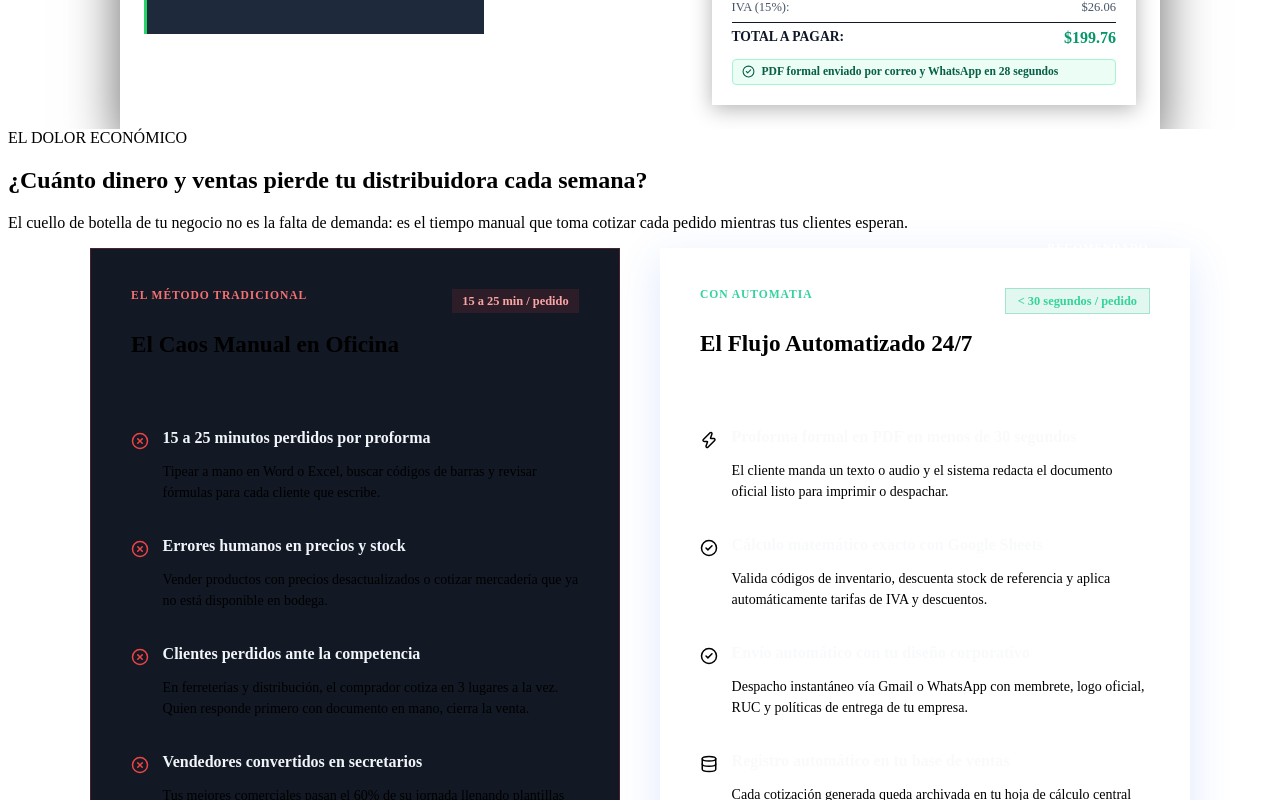
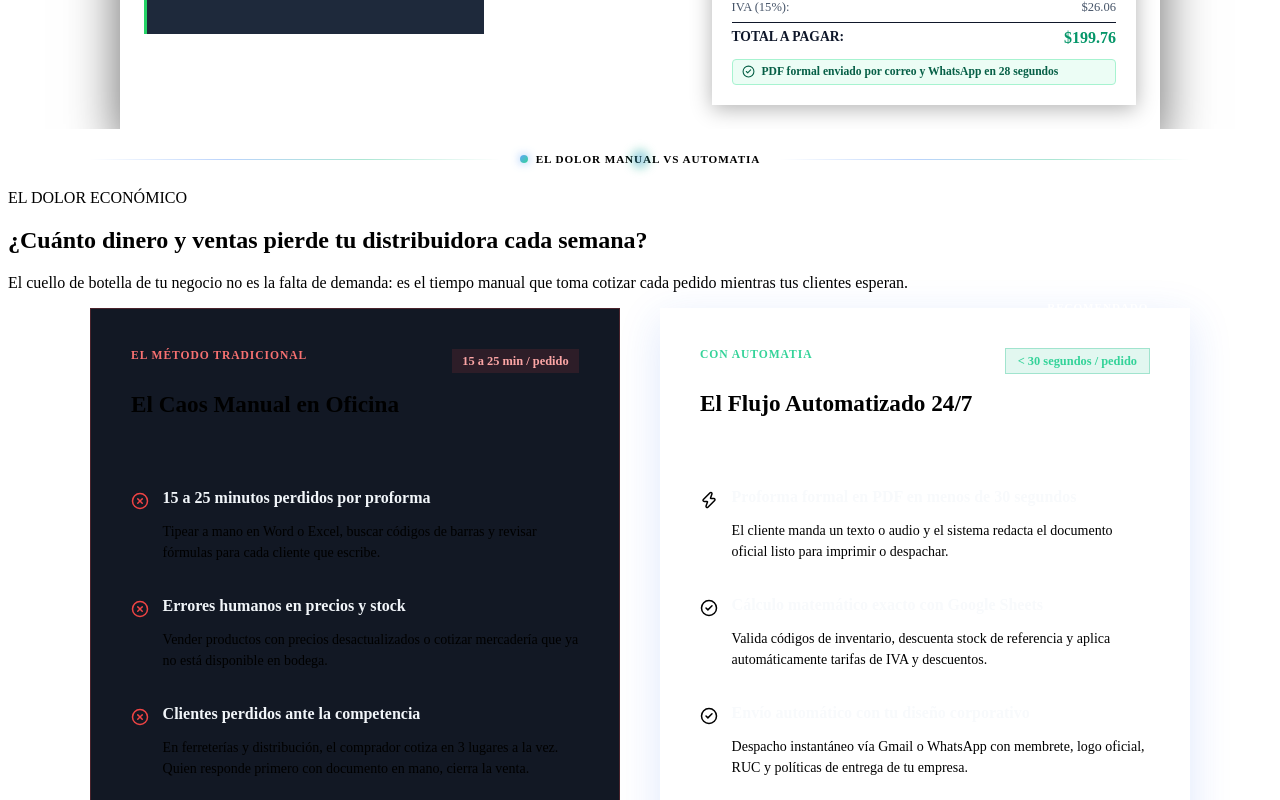
Before and after one commit to TtheSebas/Automatia, a React (Vite) app: page /#problema in a window 1280 px wide. Before the commit this address led to /. Shown: the part 1040-1840 px from the top of the page. Built offline with nearby package versions, Linux system fonts and the light colour scheme; the HTML template or start-up script is replaced by a standard one.

Commit message:
feat: add agentico logo video card, section dividers, and fluid scroll animations

```diff
--- a/src/components/sections/CaseDemoSection.jsx
+++ b/src/components/sections/CaseDemoSection.jsx
@@ -283,15 +283,26 @@
           </div>
 
           <div className={styles.videoFrameBox} onClick={onOpenVideo}>
+            <div className={styles.videoPosterContainer}>
+              <img
+                src="/agentico-logo.jpg"
+                alt="Agentico - Sistema de Automatización"
+                className={styles.agenticoPoster}
+              />
+            </div>
             <div className={styles.videoCoverOverlay}>
+              <div className={styles.videoBadgeTop}>
+                <span className={styles.agenticoPill}>SISTEMA AGENTICO</span>
+                <span className={styles.durationPill}>⏱ 45s</span>
+              </div>
               <div className={styles.videoPlayCircle}>
                 <Play size={32} fill="#FFFFFF" className={styles.playCenterIcon} />
               </div>
               <span className={styles.videoCoverTitle}>
-                Haz clic para reproducir el video explicativo
+                Haz clic para reproducir la demostración en video
               </span>
               <span className={styles.videoCoverSub}>
-                Demostración completa del flujo WhatsApp → n8n → Google Sheets → PDF
+                Flujo real de n8n: WhatsApp → Google Sheets → Proforma PDF
               </span>
             </div>
           </div>
--- a/src/components/sections/CaseDemoSection.module.css
+++ b/src/components/sections/CaseDemoSection.module.css
@@ -426,17 +426,42 @@
 .videoFrameBox {
   position: relative;
   width: 100%;
-  padding-bottom: 45%; /* Cinematic proportion */
-  background: linear-gradient(135deg, #0F172A, #1E293B);
-  border: 1px solid var(--border-subtle);
+  padding-bottom: 50%; /* 16:9 proportion */
+  background-color: #0E1626;
+  border: 1px solid var(--border-medium);
   border-radius: var(--radius-lg);
   overflow: hidden;
   cursor: pointer;
-  transition: border-color var(--transition-fast);
+  box-shadow: 0 16px 40px rgba(0, 0, 0, 0.4);
+  transition: all var(--transition-normal);
 }
 
 .videoFrameBox:hover {
   border-color: #3B82F6;
+  box-shadow: 0 20px 50px rgba(37, 99, 235, 0.25);
+  transform: translateY(-2px);
+}
+
+.videoPosterContainer {
+  position: absolute;
+  inset: 0;
+  display: flex;
+  align-items: center;
+  justify-content: center;
+  background: radial-gradient(circle at center, #FFFFFF 0%, #E2E8F0 100%);
+  overflow: hidden;
+}
+
+.agenticoPoster {
+  width: 100%;
+  height: 100%;
+  object-fit: contain;
+  padding: clamp(1.5rem, 5vw, 4rem);
+  transition: transform 0.6s cubic-bezier(0.16, 1, 0.3, 1);
+}
+
+.videoFrameBox:hover .agenticoPoster {
+  transform: scale(1.04);
 }
 
 .videoCoverOverlay {
@@ -446,39 +471,83 @@
   flex-direction: column;
   align-items: center;
   justify-content: center;
-  gap: 0.75rem;
+  gap: 0.85rem;
   text-align: center;
   padding: 1.5rem;
-  background: radial-gradient(circle at center, rgba(37, 99, 235, 0.15) 0%, rgba(11, 15, 23, 0.7) 100%);
+  background: linear-gradient(180deg, rgba(11, 15, 23, 0.45) 0%, rgba(11, 15, 23, 0.82) 100%);
+  backdrop-filter: blur(2px);
+  -webkit-backdrop-filter: blur(2px);
+  transition: background 0.3s ease;
+}
+
+.videoFrameBox:hover .videoCoverOverlay {
+  background: linear-gradient(180deg, rgba(11, 15, 23, 0.35) 0%, rgba(11, 15, 23, 0.75) 100%);
+}
+
+.videoBadgeTop {
+  position: absolute;
+  top: 18px;
+  left: 18px;
+  right: 18px;
+  display: flex;
+  justify-content: space-between;
+  align-items: center;
+}
+
+.agenticoPill {
+  font-size: 0.725rem;
+  font-weight: 800;
+  letter-spacing: 0.08em;
+  color: #60A5FA;
+  background-color: rgba(11, 15, 23, 0.85);
+  border: 1px solid rgba(59, 130, 246, 0.4);
+  padding: 0.35rem 0.85rem;
+  border-radius: var(--radius-full);
+  backdrop-filter: blur(8px);
+}
+
+.durationPill {
+  font-size: 0.725rem;
+  font-weight: 800;
+  color: #34D399;
+  background-color: rgba(11, 15, 23, 0.85);
+  border: 1px solid rgba(16, 185, 129, 0.4);
+  padding: 0.35rem 0.75rem;
+  border-radius: var(--radius-full);
+  backdrop-filter: blur(8px);
 }
 
 .videoPlayCircle {
-  width: 68px;
-  height: 68px;
+  width: 76px;
+  height: 76px;
   border-radius: 50%;
-  background: linear-gradient(135deg, var(--color-blue), #1D4ED8);
+  background: linear-gradient(135deg, var(--color-blue), var(--color-emerald));
   display: flex;
   align-items: center;
   justify-content: center;
-  box-shadow: 0 0 30px rgba(37, 99, 235, 0.6);
-  transition: transform var(--transition-fast);
+  box-shadow: 0 0 35px rgba(37, 99, 235, 0.7);
+  transition: transform 0.3s cubic-bezier(0.16, 1, 0.3, 1), box-shadow 0.3s ease;
 }
 
 .videoFrameBox:hover .videoPlayCircle {
-  transform: scale(1.1);
+  transform: scale(1.12);
+  box-shadow: 0 0 45px rgba(16, 185, 129, 0.8);
 }
 
 .playCenterIcon {
-  margin-left: 4px;
+  margin-left: 5px;
 }
 
 .videoCoverTitle {
-  font-size: 1.15rem;
-  font-weight: 700;
-  color: var(--text-primary);
+  font-size: clamp(1.1rem, 2vw, 1.45rem);
+  font-weight: 800;
+  color: #FFFFFF;
+  text-shadow: 0 2px 10px rgba(0, 0, 0, 0.8);
 }
 
 .videoCoverSub {
-  font-size: 0.875rem;
-  color: var(--text-secondary);
+  font-size: 0.9rem;
+  color: #CBD5E1;
+  text-shadow: 0 1px 6px rgba(0, 0, 0, 0.8);
+  max-width: 520px;
 }
--- /dev/null
+++ b/src/components/ui/ScrollReveal.jsx
@@ -0,0 +1,51 @@
+import React, { useEffect, useRef, useState } from 'react';
+import styles from './ScrollReveal.module.css';
+
+export default function ScrollReveal({
+  children,
+  className = '',
+  delay = 0,
+  direction = 'up', // 'up' | 'down' | 'left' | 'right' | 'none'
+  threshold = 0.12
+}) {
+  const ref = useRef(null);
+  const [isVisible, setIsVisible] = useState(false);
+
+  useEffect(() => {
+    const observer = new IntersectionObserver(
+      ([entry]) => {
+        if (entry.isIntersecting) {
+          setIsVisible(true);
+          observer.unobserve(entry.target);
+        }
+      },
+      {
+        threshold,
+        rootMargin: '0px 0px -40px 0px'
+      }
+    );
+
+    const currentRef = ref.current;
+    if (currentRef) {
+      observer.observe(currentRef);
+    }
+
+    return () => {
+      if (currentRef) {
+        observer.unobserve(currentRef);
+      }
+    };
+  }, [threshold]);
+
+  const dirClass = styles[`from-${direction}`] || styles['from-up'];
+
+  return (
+    <div
+      ref={ref}
+      style={{ transitionDelay: `${delay}ms` }}
+      className={`${styles.revealContainer} ${dirClass} ${isVisible ? styles.visible : ''} ${className}`}
+    >
+      {children}
+    </div>
+  );
+}
--- /dev/null
+++ b/src/components/ui/ScrollReveal.module.css
@@ -0,0 +1,38 @@
+.revealContainer {
+  opacity: 0;
+  transition: opacity 0.75s cubic-bezier(0.16, 1, 0.3, 1), transform 0.75s cubic-bezier(0.16, 1, 0.3, 1);
+  will-change: opacity, transform;
+}
+
+.from-up {
+  transform: translateY(32px);
+}
+
+.from-down {
+  transform: translateY(-32px);
+}
+
+.from-left {
+  transform: translateX(-32px);
+}
+
+.from-right {
+  transform: translateX(32px);
+}
+
+.from-none {
+  transform: none;
+}
+
+.visible {
+  opacity: 1;
+  transform: translate(0, 0);
+}
+
+@media (prefers-reduced-motion: reduce) {
+  .revealContainer {
+    opacity: 1 !important;
+    transform: none !important;
+    transition: none !important;
+  }
+}
--- /dev/null
+++ b/src/components/ui/SectionDivider.jsx
@@ -0,0 +1,16 @@
+import React from 'react';
+import styles from './SectionDivider.module.css';
+
+export default function SectionDivider({ label }) {
+  return (
+    <div className={styles.dividerWrapper}>
+      <div className={styles.line}></div>
+      <div className={styles.nodeWrapper}>
+        <div className={styles.nodeGlow}></div>
+        <div className={styles.nodeDot}></div>
+        {label && <span className={styles.nodeLabel}>{label}</span>}
+      </div>
+      <div className={styles.line}></div>
+    </div>
+  );
+}
--- /dev/null
+++ b/src/components/ui/SectionDivider.module.css
@@ -0,0 +1,53 @@
+.dividerWrapper {
+  display: flex;
+  align-items: center;
+  justify-content: center;
+  width: 100%;
+  max-width: 1100px;
+  margin: 0 auto;
+  padding: 1.5rem 1.5rem;
+  position: relative;
+}
+
+.line {
+  flex: 1;
+  height: 1px;
+  background: linear-gradient(90deg, transparent, rgba(59, 130, 246, 0.35), rgba(16, 185, 129, 0.35), transparent);
+}
+
+.nodeWrapper {
+  position: relative;
+  display: flex;
+  align-items: center;
+  justify-content: center;
+  padding: 0 1.25rem;
+}
+
+.nodeGlow {
+  position: absolute;
+  width: 24px;
+  height: 24px;
+  border-radius: 50%;
+  background: radial-gradient(circle, rgba(59, 130, 246, 0.5) 0%, rgba(16, 185, 129, 0.3) 50%, transparent 70%);
+  filter: blur(4px);
+  animation: pulseWarm 2.5s infinite ease-in-out;
+}
+
+.nodeDot {
+  width: 8px;
+  height: 8px;
+  border-radius: 50%;
+  background: linear-gradient(135deg, #60A5FA, #34D399);
+  box-shadow: 0 0 10px rgba(96, 165, 250, 0.8);
+  position: relative;
+  z-index: 2;
+}
+
+.nodeLabel {
+  margin-left: 0.5rem;
+  font-size: 0.7rem;
+  font-weight: 700;
+  text-transform: uppercase;
+  letter-spacing: 0.08em;
+  color: var(--text-muted);
+}
--- a/src/pages/LandingPage.jsx
+++ b/src/pages/LandingPage.jsx
@@ -9,6 +9,8 @@
 import FloatingWhatsApp from '../components/ui/FloatingWhatsApp';
 import VideoModal from '../components/ui/VideoModal';
 import LegalModal from '../components/ui/LegalModal';
+import SectionDivider from '../components/ui/SectionDivider';
+import ScrollReveal from '../components/ui/ScrollReveal';
 
 export default function LandingPage() {
   const [videoOpen, setVideoOpen] = useState(false);
@@ -28,25 +30,47 @@
 
   return (
     <div style={{ display: 'flex', flexDirection: 'column', minHeight: '100vh', backgroundColor: 'var(--bg-dark)' }}>
-      {/* Header */}
+      {/* Header Sticky */}
       <Navbar onOpenVideo={() => setVideoOpen(true)} />
 
-      {/* Main Sections */}
+      {/* Main Sections con Divisiones y Animaciones Fluidas */}
       <main style={{ flex: 1 }}>
         {/* 1. Hero Section */}
-        <HeroSection onOpenVideo={() => setVideoOpen(true)} />
+        <ScrollReveal direction="none" delay={50}>
+          <HeroSection onOpenVideo={() => setVideoOpen(true)} />
+        </ScrollReveal>
+
+        {/* Divisor Fluido 1 */}
+        <SectionDivider label="EL DOLOR MANUAL VS AUTOMATIA" />
 
         {/* 2. Problem vs Solution (El Dolor Económico) */}
-        <ProblemSolutionSection />
+        <ScrollReveal direction="up" delay={100}>
+          <ProblemSolutionSection />
+        </ScrollReveal>
 
-        {/* 3. Product Demo (Caso Real Don Carlos + Video n8n) */}
-        <CaseDemoSection onOpenVideo={() => setVideoOpen(true)} />
+        {/* Divisor Fluido 2 */}
+        <SectionDivider label="CASO REAL & DEMOSTRACIÓN EN VIDEO" />
+
+        {/* 3. Product Demo (Caso Real Don Carlos + Video con Logo Agentico) */}
+        <ScrollReveal direction="up" delay={100}>
+          <CaseDemoSection onOpenVideo={() => setVideoOpen(true)} />
+        </ScrollReveal>
+
+        {/* Divisor Fluido 3 */}
+        <SectionDivider label="PLANES SIN RIESGO" />
 
         {/* 4. Pricing & Plans (Sin Riesgo: Piloto $0, Base $250, Integral $250+$40/mes) */}
-        <PricingSection />
+        <ScrollReveal direction="up" delay={100}>
+          <PricingSection />
+        </ScrollReveal>
+
+        {/* Divisor Fluido 4 */}
+        <SectionDivider label="SOLICITAR PRUEBA PILOTO" />
 
         {/* 5. Lead Capture (Formulario 4 campos exactos) */}
-        <LeadCaptureSection />
+        <ScrollReveal direction="up" delay={100}>
+          <LeadCaptureSection />
+        </ScrollReveal>
       </main>
 
       {/* Footer con Ambato/Ecuador, WhatsApp y Modales Legales */}
```
Also changed, not shown: public/agentico-logo.jpg (added).
